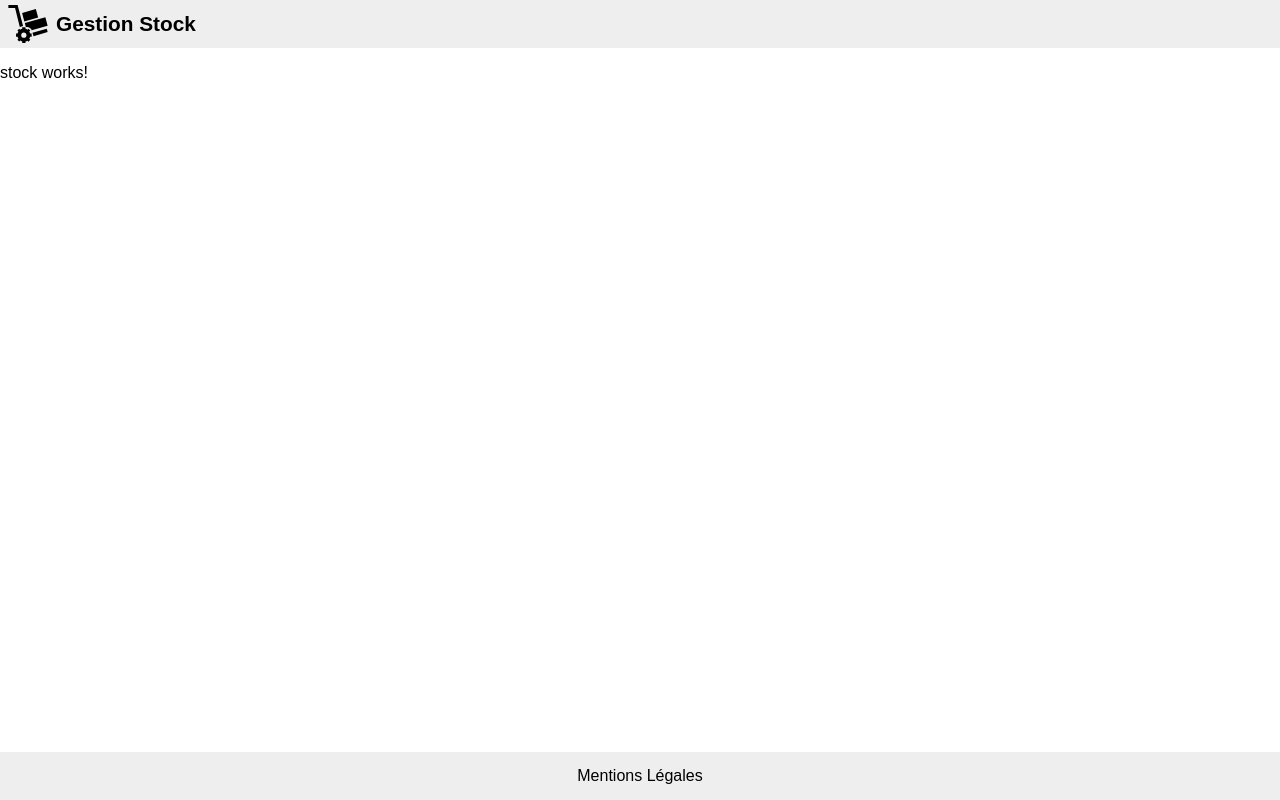
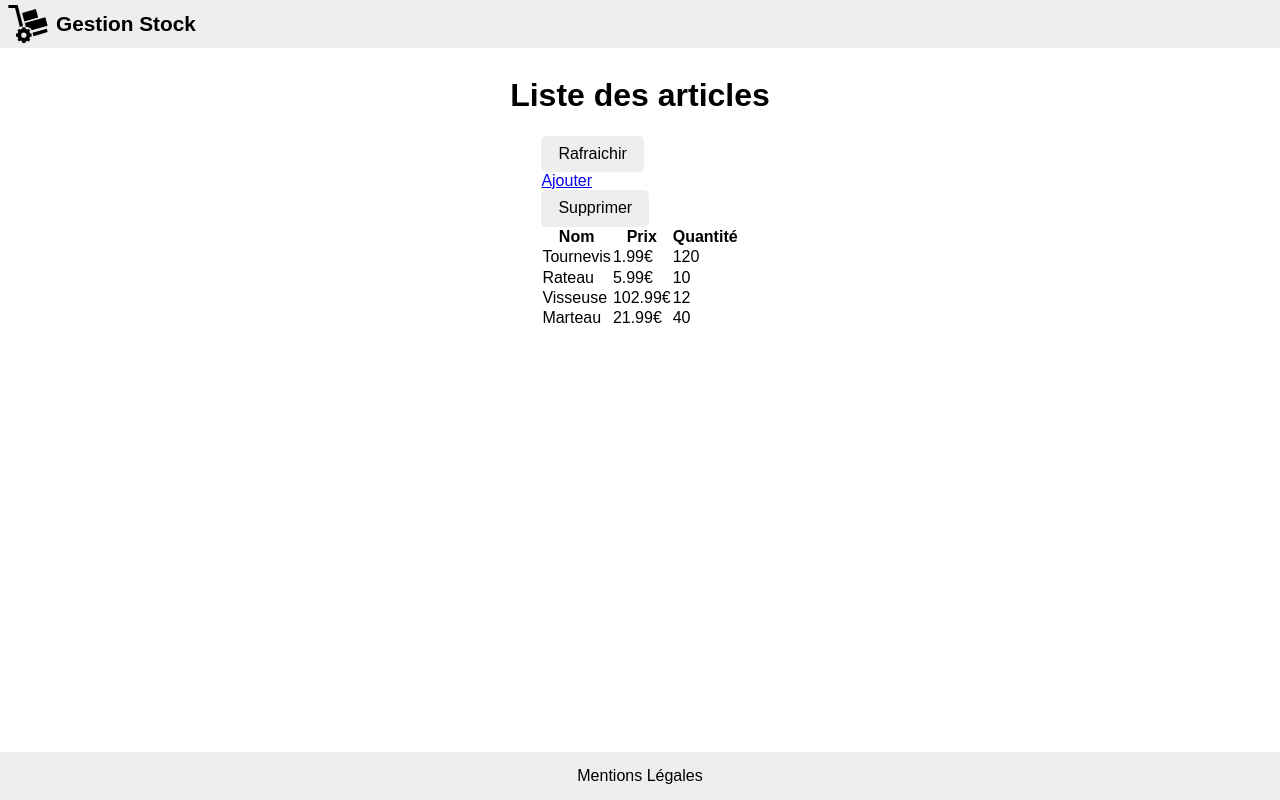
Before and after one commit to the-benito/gestion-stock, an Angular app in the folder front/: page /stock in a window 1280 px wide. Built offline with nearby package versions, Linux system fonts and the light colour scheme.

Commit message:
dev: added html stock

```diff
--- a/front/src/app/stock/add/add.component.html
+++ b/front/src/app/stock/add/add.component.html
@@ -1 +1,19 @@
-<p>add works!</p>
+<main>
+  <h1>Ajout d'un article</h1>
+  <form>
+    <label>
+      <span>Nom</span>
+      <input type="text" />
+    </label>
+    <label>
+      <span>Prix</span>
+      <input type="number" />
+    </label>
+    <label>
+      <span>Quantité</span>
+      <input type="number" />
+    </label>
+    <div class="error"></div>
+    <button class="primary">Ajouter</button>
+  </form>
+</main>
--- a/front/src/app/stock/stock.component.html
+++ b/front/src/app/stock/stock.component.html
@@ -1 +1,43 @@
-<p>stock works!</p>
+<main>
+  <h1>Liste des articles</h1>
+  <div class="content">
+    <nav>
+      <button>Rafraichir</button>
+      <a routerLink="add">Ajouter</a>
+      <button>Supprimer</button>
+    </nav>
+    <div class="error">
+      <table>
+        <thead>
+          <tr>
+            <th class="name">Nom</th>
+            <th class="price">Prix</th>
+            <th class="qty">Quantité</th>
+          </tr>
+        </thead>
+        <tbody>
+          <tr>
+            <td class="name">Tournevis</td>
+            <td class="price">1.99€</td>
+            <td class="qty">120</td>
+          </tr>
+          <tr>
+            <td class="name">Rateau</td>
+            <td class="price">5.99€</td>
+            <td class="qty">10</td>
+          </tr>
+          <tr>
+            <td class="name">Visseuse</td>
+            <td class="price">102.99€</td>
+            <td class="qty">12</td>
+          </tr>
+          <tr>
+            <td class="name">Marteau</td>
+            <td class="price">21.99€</td>
+            <td class="qty">40</td>
+          </tr>
+        </tbody>
+      </table>
+    </div>
+  </div>
+</main>
```
